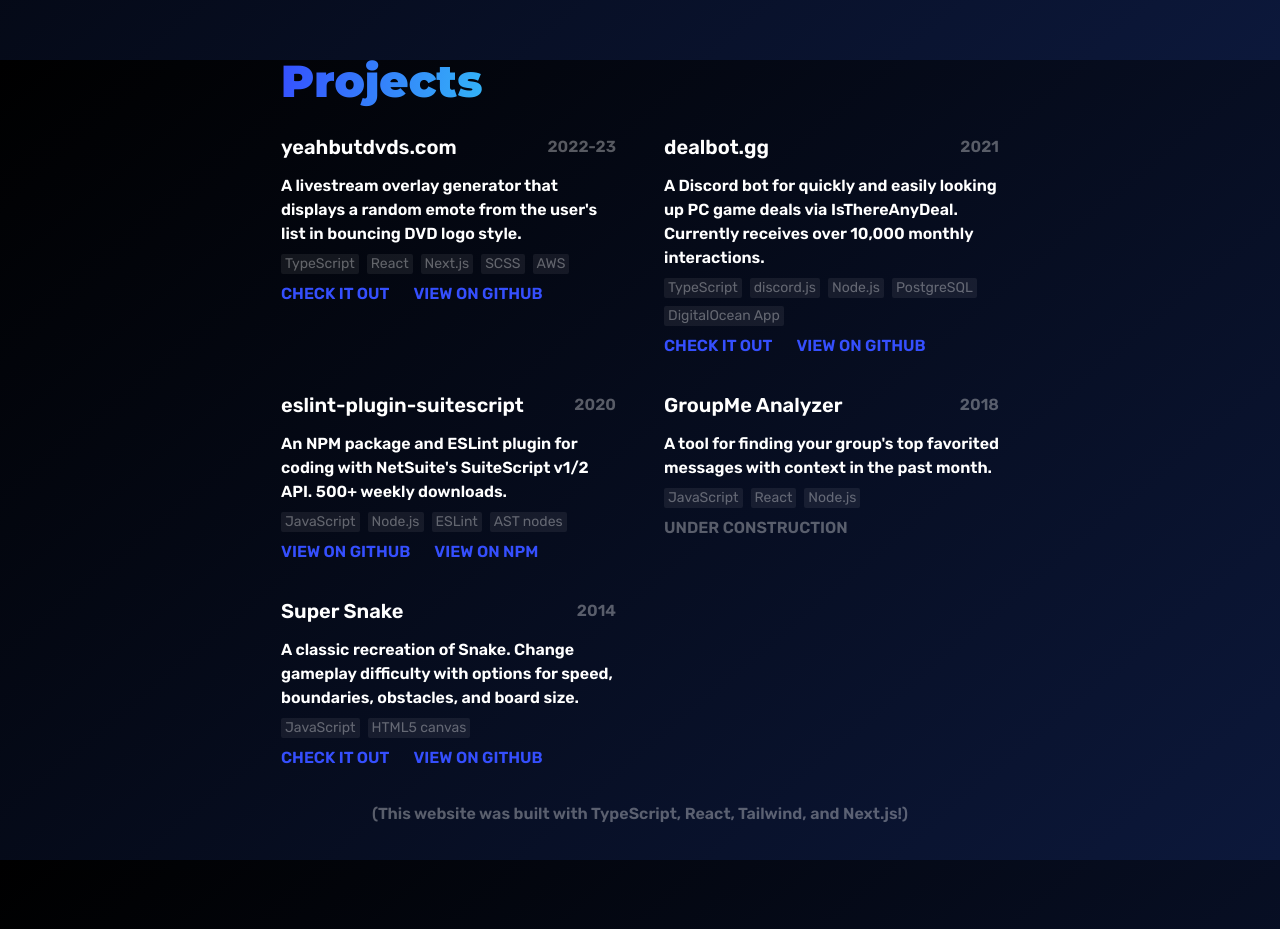
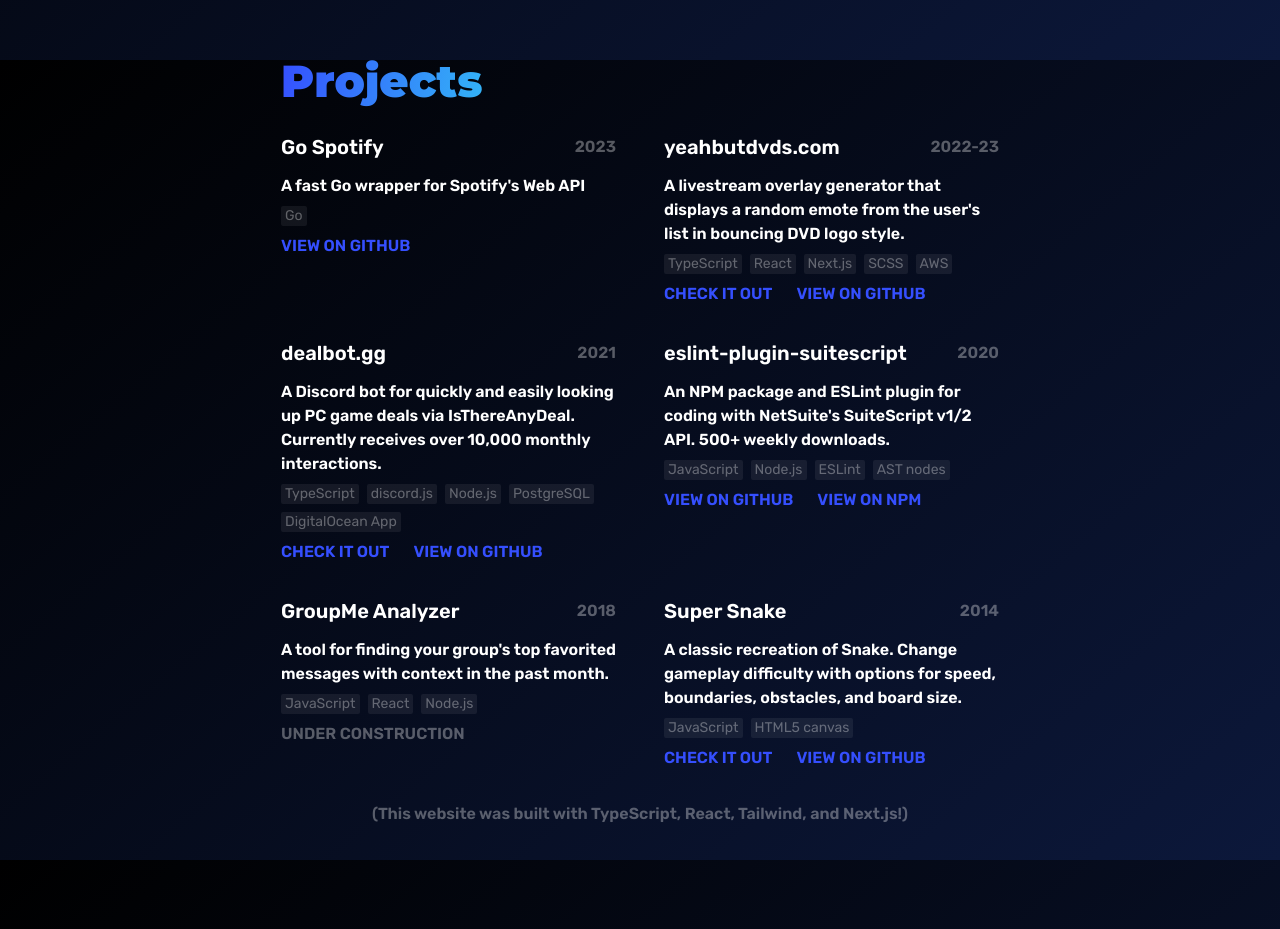
Before and after one commit to acdvs/acdvs.dev, a Next.js app: page / in a window 1280 px wide. Shown: the part 1540-2469 px from the top of the page. Built offline with nearby package versions, Linux system fonts and the light colour scheme.

Commit message:
Add Go Spotify project

```diff
--- a/src/components/sections/Projects.tsx
+++ b/src/components/sections/Projects.tsx
@@ -5,6 +5,13 @@
   return (
     <Section title="Projects">
       <ul className="md:grid md:gap-x-12 md:gap-y-8 md:auto-rows-auto md:grid-cols-2">
+        <Project
+          title="Go Spotify"
+          date="2023"
+          description="A fast Go wrapper for Spotify's Web API"
+          tags={['Go']}
+          githubURL="https://github.com/omegastreamtv/Spotify"
+        />
         <Project
           title="yeahbutdvds.com"
           date="2022-23"
```
